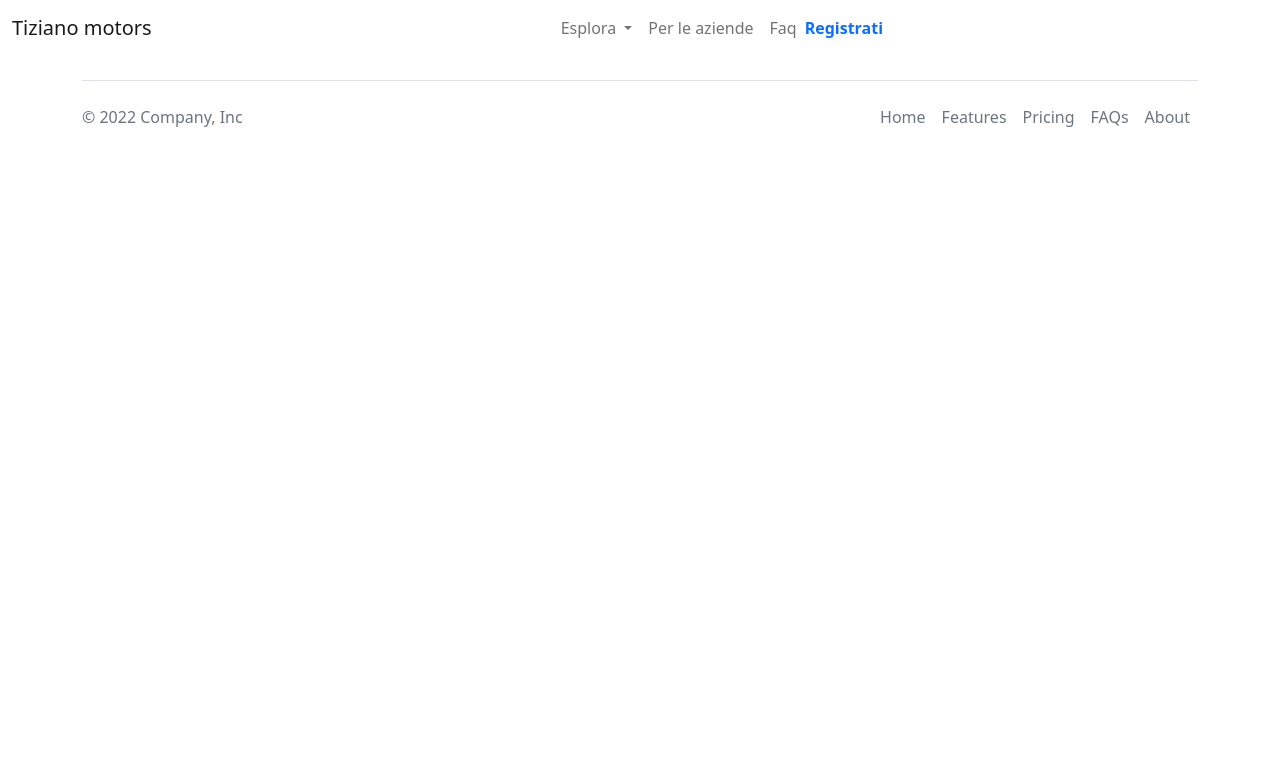
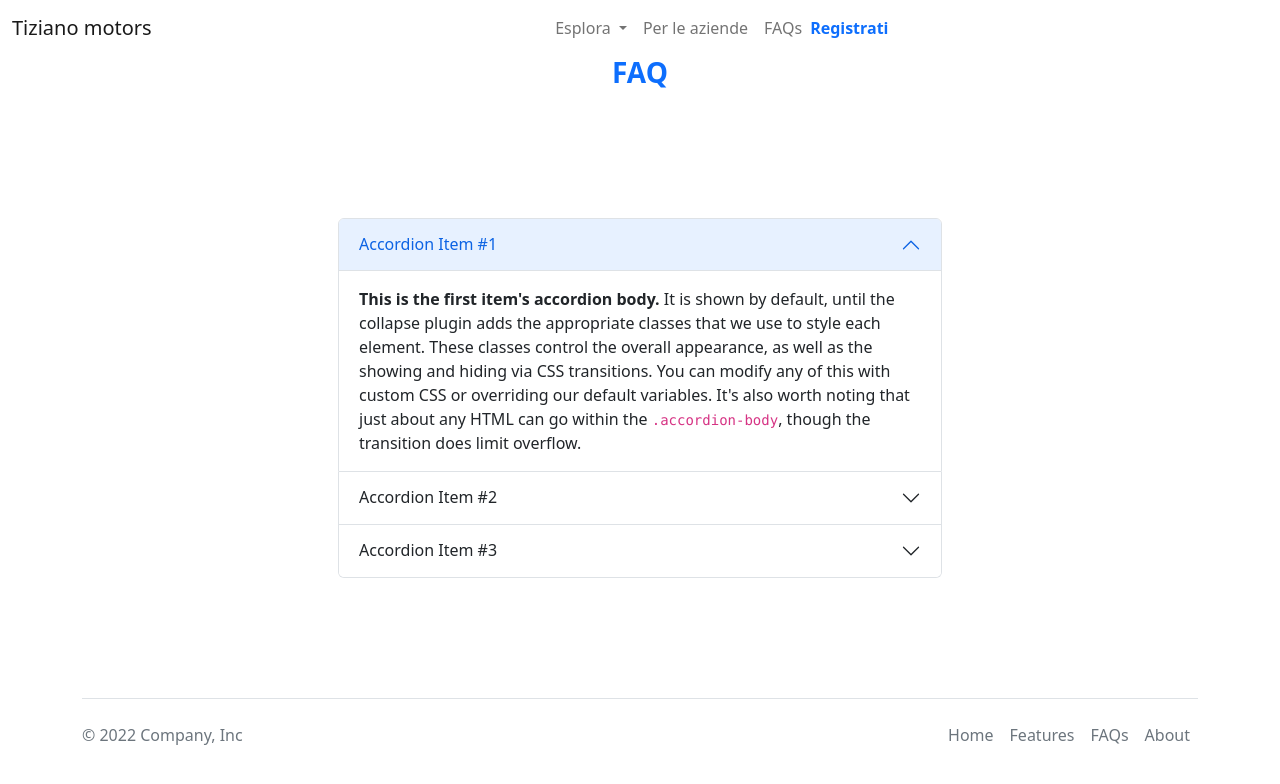
Before and after one commit to reddi32/noleggioFrontEnd, an Angular app in the folder frontend/: page /faq in a window 1280 px wide. Before the commit this address led to /. Shown: the top 784 px of the page. Built offline with nearby package versions, Linux system fonts and the light colour scheme.

Commit message:
Upload faq page

```diff
--- a/frontend/src/app/app-routing.module.ts
+++ b/frontend/src/app/app-routing.module.ts
@@ -2,10 +2,13 @@
 import { RouterModule, Routes } from '@angular/router';
 import { FormRegistrazioneComponent } from './formregistrazione/form-registrazione.component';
 import { HomeComponent } from './home/home.component';
+import { FaqComponent } from './faq/faq.component';
+
 
 const routes: Routes = [
   { path: '', component: HomeComponent},
-  { path: 'formregistrazione', component: FormRegistrazioneComponent }
+  { path: 'formregistrazione', component: FormRegistrazioneComponent },
+  { path: 'faq', component: FaqComponent}
 ];
 
 @NgModule({
--- a/frontend/src/app/app.component.html
+++ b/frontend/src/app/app.component.html
@@ -13,13 +13,12 @@
                 </a>
                 <ul class="dropdown-menu">
                   <li><a class="dropdown-item" href="#">Le nostre auto</a></li>
-                  <li><a class="dropdown-item" href="#">Tariffe</a></li>
                 </ul>
           <li class="nav-item">
             <a class="nav-link" href="#">Per le aziende</a>
           </li>
           <li class="nav-item">
-            <a class="nav-link" href="#">Faq</a>
+            <a class="nav-link" routerLink="/faq">FAQs</a>
           </li>
         </ul>
         <a class="nav-link text-primary fw-bold" routerLink="/formregistrazione">Registrati</a>
@@ -40,10 +39,9 @@
     </a>
 
     <ul class="nav col-md-4 justify-content-end">
-      <li class="nav-item"><a href="#" class="nav-link px-2 text-muted">Home</a></li>
+      <li class="nav-item"><a routerLink="" class="nav-link px-2 text-muted">Home</a></li>
       <li class="nav-item"><a href="#" class="nav-link px-2 text-muted">Features</a></li>
-      <li class="nav-item"><a href="#" class="nav-link px-2 text-muted">Pricing</a></li>
-      <li class="nav-item"><a href="#" class="nav-link px-2 text-muted">FAQs</a></li>
+      <li class="nav-item"><a routerLink="/faq" class="nav-link px-2 text-muted">FAQs</a></li>
       <li class="nav-item"><a href="#" class="nav-link px-2 text-muted">About</a></li>
     </ul>
   </footer>
--- a/frontend/src/app/app.module.ts
+++ b/frontend/src/app/app.module.ts
@@ -10,7 +10,7 @@
   declarations: [
     AppComponent,
     HomeComponent,
-    FaqComponent
+    FaqComponent,
   ],
   imports: [
     BrowserModule,
--- a/frontend/src/app/faq/faq.component.html
+++ b/frontend/src/app/faq/faq.component.html
@@ -1 +1,46 @@
-<p>faq works!</p>
+    <!--Section: FAQ-->
+    <h3 class="text-center mb-4 pb-2 text-primary fw-bold">FAQ</h3>
+
+    <div class="container-fluid px-4 py-5" id="custom-cards">
+        <div class="row row-cols-1 row-cols-lg-2 justify-content-center g-4 py-5">
+            <div class="accordion" id="accordionExample">
+                <div class="accordion-item">
+                  <h2 class="accordion-header" id="headingOne">
+                    <button class="accordion-button" type="button" data-bs-toggle="collapse" data-bs-target="#collapseOne" aria-expanded="true" aria-controls="collapseOne">
+                      Accordion Item #1
+                    </button>
+                  </h2>
+                  <div id="collapseOne" class="accordion-collapse collapse show" aria-labelledby="headingOne" data-bs-parent="#accordionExample">
+                    <div class="accordion-body">
+                      <strong>This is the first item's accordion body.</strong> It is shown by default, until the collapse plugin adds the appropriate classes that we use to style each element. These classes control the overall appearance, as well as the showing and hiding via CSS transitions. You can modify any of this with custom CSS or overriding our default variables. It's also worth noting that just about any HTML can go within the <code>.accordion-body</code>, though the transition does limit overflow.
+                    </div>
+                  </div>
+                </div>
+                <div class="accordion-item">
+                  <h2 class="accordion-header" id="headingTwo">
+                    <button class="accordion-button collapsed" type="button" data-bs-toggle="collapse" data-bs-target="#collapseTwo" aria-expanded="false" aria-controls="collapseTwo">
+                      Accordion Item #2
+                    </button>
+                  </h2>
+                  <div id="collapseTwo" class="accordion-collapse collapse" aria-labelledby="headingTwo" data-bs-parent="#accordionExample">
+                    <div class="accordion-body">
+                      <strong>This is the second item's accordion body.</strong> It is hidden by default, until the collapse plugin adds the appropriate classes that we use to style each element. These classes control the overall appearance, as well as the showing and hiding via CSS transitions. You can modify any of this with custom CSS or overriding our default variables. It's also worth noting that just about any HTML can go within the <code>.accordion-body</code>, though the transition does limit overflow.
+                    </div>
+                  </div>
+                </div>
+                <div class="accordion-item">
+                  <h2 class="accordion-header" id="headingThree">
+                    <button class="accordion-button collapsed" type="button" data-bs-toggle="collapse" data-bs-target="#collapseThree" aria-expanded="false" aria-controls="collapseThree">
+                      Accordion Item #3
+                    </button>
+                  </h2>
+                  <div id="collapseThree" class="accordion-collapse collapse" aria-labelledby="headingThree" data-bs-parent="#accordionExample">
+                    <div class="accordion-body">
+                      <strong>This is the third item's accordion body.</strong> It is hidden by default, until the collapse plugin adds the appropriate classes that we use to style each element. These classes control the overall appearance, as well as the showing and hiding via CSS transitions. You can modify any of this with custom CSS or overriding our default variables. It's also worth noting that just about any HTML can go within the <code>.accordion-body</code>, though the transition does limit overflow.
+                    </div>
+                  </div>
+                </div>
+              </div>
+         </div>
+       </div>
+  <!--Section: FAQ-->
```
